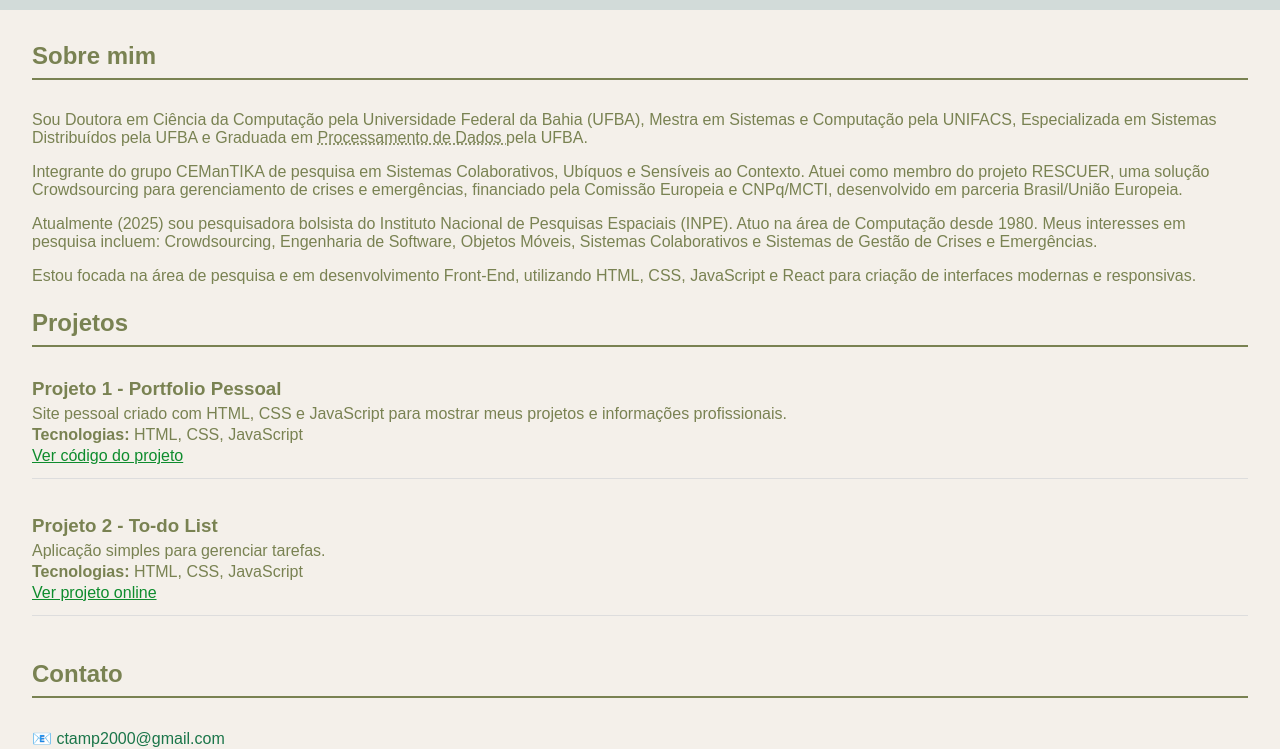
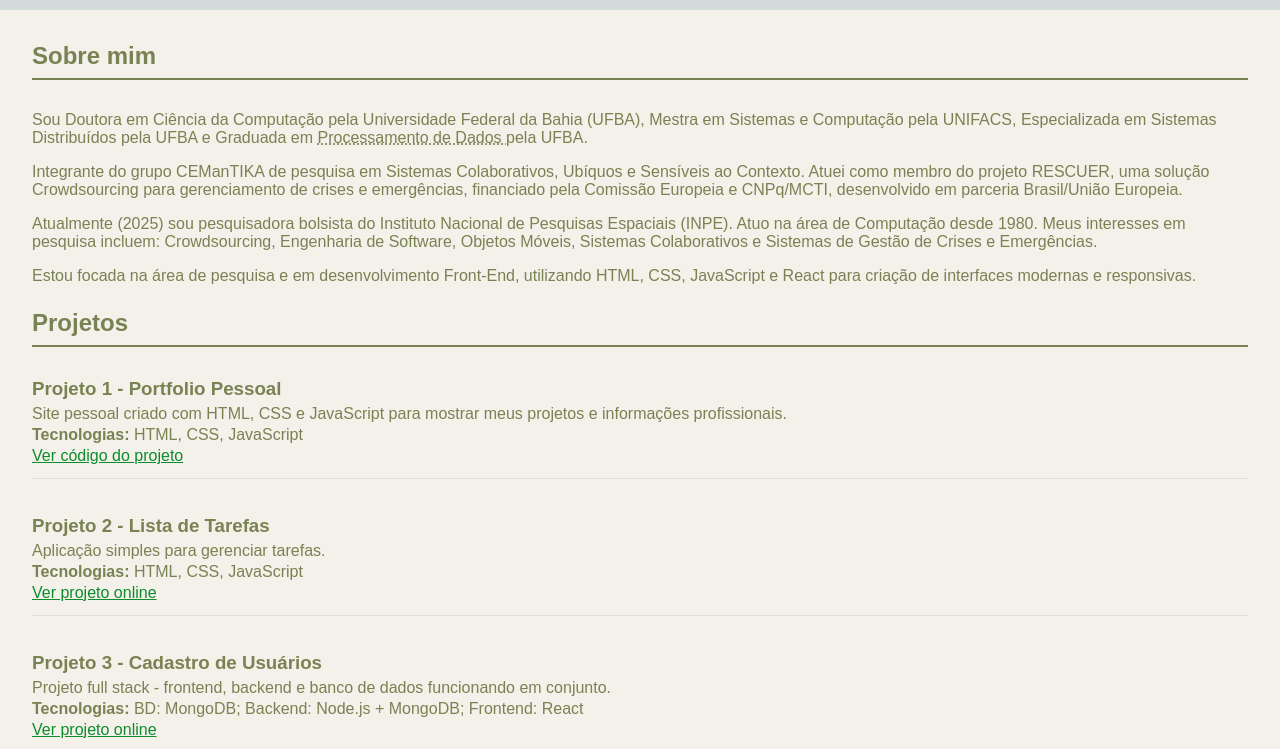
Before and after one commit to ctamp2000/ctamp2000.github.io, a plain HTML site: page index.html in a window 1280 px wide. Shown: the part 204-953 px from the top of the page. Drawn offline with Linux system fonts and the light colour scheme.

Commit message:
Acrescentei Projeto 3

```diff
--- a/index.html
+++ b/index.html
@@ -195,11 +195,30 @@
         </div>
 
         <div class="project">
-          <h3>Projeto 2 - To-do List</h3>
+          <h3>Projeto 2 - Lista de Tarefas</h3>
           <p>Aplicação simples para gerenciar tarefas.</p>
           <p><strong>Tecnologias:</strong> HTML, CSS, JavaScript</p>
           <p>
             <a href="https://tarefas-javascript.vercel.app/" target="_blank"
+              >Ver projeto online</a
+            >
+          </p>
+        </div>
+
+        <div class="project">
+          <h3>Projeto 3 - Cadastro de Usuários</h3>
+          <p>
+            Projeto full stack - frontend, backend e banco de dados funcionando
+            em conjunto.
+          </p>
+          <p>
+            <strong>Tecnologias:</strong> BD: MongoDB; Backend: Node.js +
+            MongoDB; Frontend: React
+          </p>
+          <p>
+            <a
+              href="https://cadastro-usuario-orcin.vercel.app/ /"
+              target="_blank"
               >Ver projeto online</a
             >
           </p>
```
